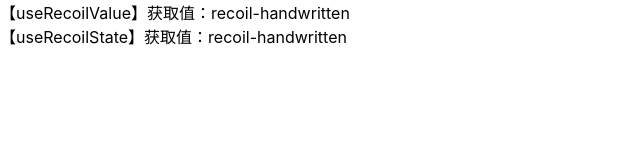
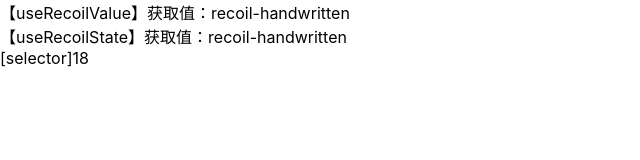
Before and after one commit to lling2/recoil_handwritten, a React (Create React App) app: page / in a window 1280 px wide. Shown: the top 160 px of the page, without its empty margins (0-640 px from the left). Built offline with nearby package versions, Linux system fonts and the light colour scheme.

Commit message:
add selector

```diff
--- a/src/App.tsx
+++ b/src/App.tsx
@@ -1,5 +1,10 @@
-import {FC} from 'react';
-import { atom, useRecoilValue, useRecoilState } from './recoil';
+import { FC } from 'react';
+import {
+  atom,
+  useRecoilValue,
+  useRecoilState,
+  selector
+} from './recoil';
 
 // atom
 const textState = atom({
@@ -7,14 +12,27 @@
   default: 'recoil-handwritten',
 });
 
-const App:FC = () => {
+// selector
+const charCountState = selector({
+  key: 'charCountState',
+  get: ({ get }) => {
+    const text = get(textState);
+    return text.length;
+  },
+});
+
+const App: FC = () => {
   const count = useRecoilValue(textState);
   const [text] = useRecoilState(textState);
+  const count_selector = useRecoilValue(charCountState);
   return (
     <div className="App">
       {`【useRecoilValue】获取值：${count}`}
       <br/>
       {`【useRecoilState】获取值：${text}`}
+
+      <br/>
+      {`[selector]${count_selector}`}
     </div>
   );
 }
--- a/src/recoil/index.tsx
+++ b/src/recoil/index.tsx
@@ -6,13 +6,24 @@
 
 class Stateful<T> {
   // protected是受保护的，只有继承和自己的类可以访问
+  // private是只有自己可以访问
   constructor(protected value: T) {};
 
-  // 是一个函数
+  // 是一个 public 函数
+  // class Set<T> {
+  //    xxxx
+  // }
+  // class Set<T> {}
+  // new Set<T>()
+  // new Set<(value: T) => void>();
   public listeners = new Set<(value: T) => void>();
+  // function Set<T>(value: T): void{ }
+  // new Set()
+  // new Set(()=>{})
 
   // 添加订阅，订阅完可以取消订阅
   // 所以返回值应该是Dissconnect
+  // public subscribe(): Dissconnect {}
   public subscribe(callback: (value: T) => void): Dissconnect {
     // 添加
     this.listeners.add(callback);
@@ -32,7 +43,9 @@
 
   // listener的更新
   public emit() {
+    // 将set类型转为数组
     for(const listener of Array.from(this.listeners)) {
+      console.log(listener, 'listener..../////')
       listener(this.snapshot())
     }
   };
@@ -69,6 +82,8 @@
   key: string;
   default: V
 }) {
+  // console.log(new Atom<V>(value.default), 11111)
+  // Atom {value: "recoil-handwritten", listeners: Set(0)} 11111
   return new Atom<V>(value.default)
 }
 
@@ -76,6 +91,7 @@
 // useRecoilState 可以修改值
 export function useRecoilState<T>(atom: Atom<T>) {
   const value = useRecoilValue(atom);
+  // ["recoil-handwritten", value => atom.setState(value)]
   return tuplify(
     value,
     // 谁去改变，atom.setState({})，利用useCallback去包裹，防止组件多次渲染
@@ -84,6 +100,34 @@
   );
 }
 
+type SelectorGenerator<V> = (context: { get: <T>(dep: Atom<T>) => T }) => V;
+
+export function selector<V>(value: {
+  key: string;
+  //selector内部get取值
+  get: SelectorGenerator<V>;
+}) {
+  return new Selector(value.get);
+}
+class Selector<T> extends Stateful<T> {
+  constructor(private readonly generate: SelectorGenerator<T>) {
+    super(undefined as any);
+    this.value = generate({ get: (dep: Atom<any>) => this.addSub(dep) });
+  }
+  //维护的是Atom变化
+  private registeredDeps = new Set<Atom<any>>();
+  private addSub(dep: Atom<any>) {
+    if (!this.registeredDeps.has(dep)) {
+      dep.subscribe(() => this.updateSelcrtor());
+      this.registeredDeps.add(dep);
+    }
+    return dep.snapshot();
+  }
+  private updateSelcrtor() {
+    this.update(this.generate({ get: (dep: Atom<any>) => this.addSub(dep) }));
+  }
+}
+
 function tuplify<T extends unknown[]>(...elements: T) {
   return elements;
 }
```
Also changed, not shown: 1 other file (tests, documents, lock files or other folders).
